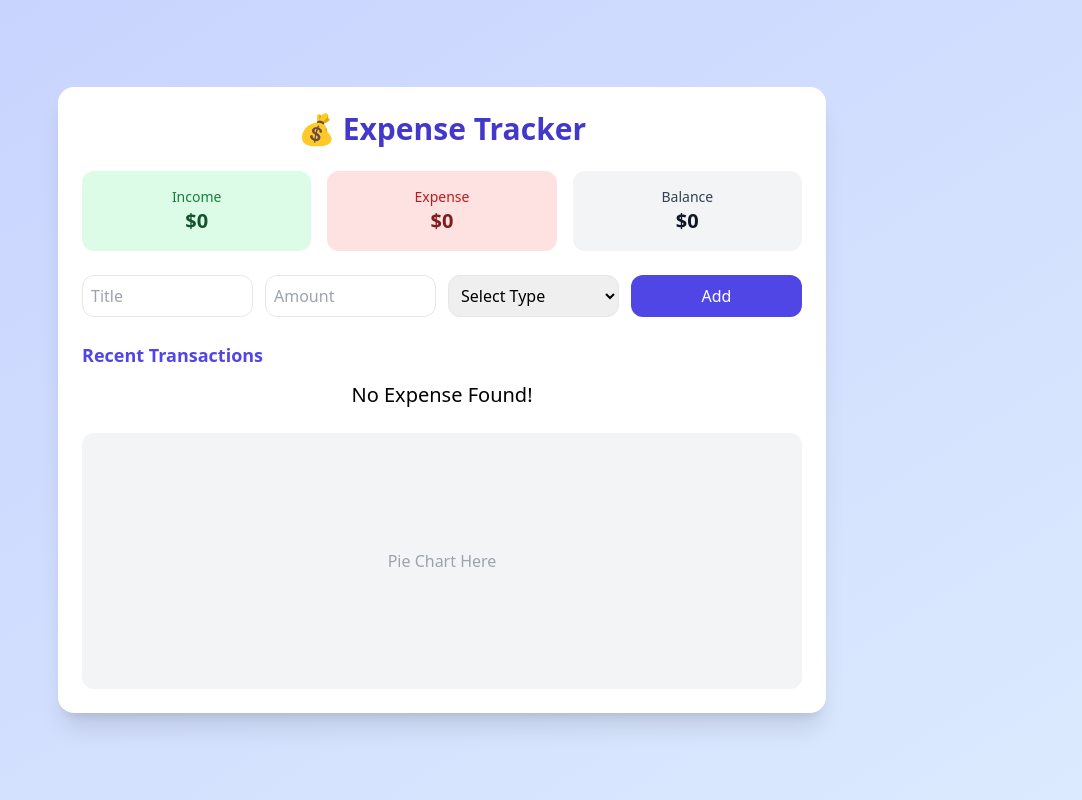
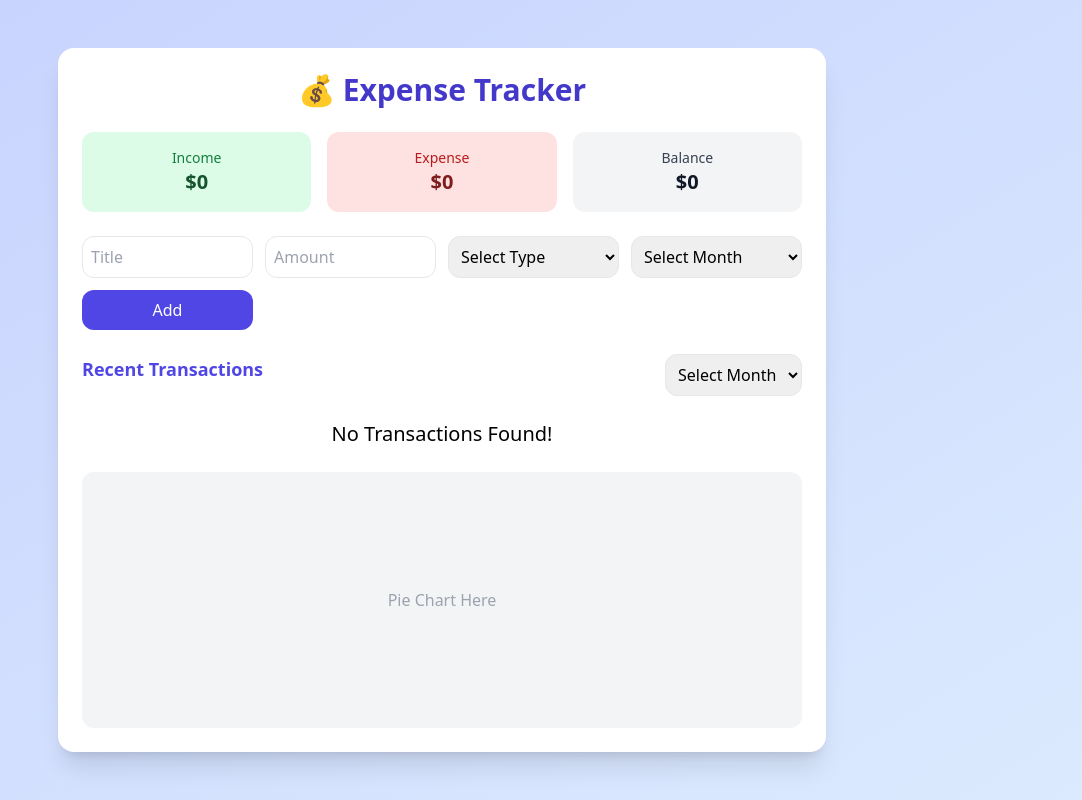
Before and after one commit to yash-sain/my-own-component-logic, a React (Create React App) app: page / in a window 1280 px wide. Shown: the whole page, without its empty margins (198-1280 px from the left). Built offline with nearby package versions, Linux system fonts and the light colour scheme; the HTML template or start-up script is replaced by a standard one.

Commit message:
add changes in expense traker app

```diff
--- a/src/components/ExpenseTrackerUI/ExpenseTrackerUI.jsx
+++ b/src/components/ExpenseTrackerUI/ExpenseTrackerUI.jsx
@@ -1,4 +1,21 @@
 import { useEffect, useState } from "react";
+
+const months = [
+    { name: "January", id: 1 },
+    { name: "February", id: 2 },
+    { name: "March", id: 3 },
+    { name: "April", id: 4 },
+    { name: "May", id: 5 },
+    { name: "June", id: 6 },
+    { name: "July", id: 7 },
+    { name: "August", id: 8 },
+    { name: "September", id: 9 },
+    { name: "October", id: 10 },
+    { name: "November", id: 11 },
+    { name: "December", id: 12 },
+];
+
+
 
 export default function ExpenseTrackerUI() {
 
@@ -10,6 +27,9 @@ export default function ExpenseTrackerUI() {
         return getTransactions ? getTransactions : []
     });
 
+    const [getMonth, setGetMonth] = useState("");
+    const [findMonth, setFindMonth] = useState("");
+
     useEffect(() => {
         localStorage?.setItem("transactions", JSON?.stringify(transactions))
     }, [transactions]);
@@ -17,7 +37,9 @@ export default function ExpenseTrackerUI() {
     const handleSubmit = (e) => {
         e?.preventDefault();
 
-        if (!title || !amount || !type) return
+        if (!title || !amount || !type || !getMonth) return
+
+        console.log(getMonth)
 
         if (type === "expense") {
             if (totalBalance < amount) {
@@ -30,14 +52,17 @@ export default function ExpenseTrackerUI() {
             id: crypto?.randomUUID(),
             title,
             amount,
-            type
+            type,
+            month: getMonth
         }
+
+        console.log(data)
 
         setTransactions(prev => [...prev, data]);
         setTitle("")
         setAmount("");
         setType("");
-
+        setGetMonth("")
     }
 
     const { totalIncome, totalExpense } = transactions.reduce((acc, curr) => {
@@ -55,6 +80,10 @@ export default function ExpenseTrackerUI() {
             ? acc + curr.amount
             : acc - curr.amount;
     }, 0);
+
+    const selectFilterData = (e) => {
+        setFindMonth(e?.target?.value)
+    }
 
     return (
         <div className="min-h-screen bg-gradient-to-br from-indigo-200 to-blue-100 p-4 flex items-center justify-center">
@@ -86,21 +115,50 @@ export default function ExpenseTrackerUI() {
                         <option value="income">Income</option>
                         <option value="expense">Expense</option>
                     </select>
+                    <select name="month" id="month" className="p-2 border rounded-xl" value={getMonth} onChange={(e) => setGetMonth(e?.target?.value)}>
+                        <option value={""}>Select Month</option>
+                        {months?.map(month => {
+                            return (
+                                <option id={month?.id} value={month?.name}>{month?.name}</option>
+                            )
+                        })}
+                    </select>
                     <button type="submit" className="bg-indigo-600 text-white rounded-xl p-2 hover:bg-indigo-700">Add</button>
                 </form>
 
                 {/* Transactions List */}
+                <div className="flex items-center justify-between mb-6">
+                    <h3 className="text-lg font-semibold text-indigo-600 mb-3">Recent Transactions</h3>
+                    <select name="month" id="month" className="p-2 border rounded-xl" value={findMonth} onChange={selectFilterData}>
+                        <option value={""}>Select Month</option>
+                        {months?.map(month => {
+                            return (
+                                <option id={month?.id} value={month?.name}>{month?.name}</option>
+                            )
+                        })}
+                    </select>
+                </div>
                 <div className="mb-6">
-                    <h3 className="text-lg font-semibold text-indigo-600 mb-3">Recent Transactions</h3>
                     <ul className="space-y-2">
-                        {transactions?.length > 0 ? transactions?.map(transaction => {
-                            return (
-                                <li key={transaction?.id} className="flex justify-between p-3 bg-gray-50 rounded-xl shadow-sm">
-                                    <span>{transaction?.title}</span>
-                                    <span className={`${transaction?.type === "income" ? "text-green-500" : "text-red-500"}`}>{transaction?.type === "income" ? transaction?.amount : -transaction?.amount}</span>
-                                </li>
-                            )
-                        }) : <div className="text-center text-xl"><h1>No Expense Found!</h1></div>}
+                        {transactions?.filter(t => findMonth ? t.month === findMonth : true).length === 0 ? (
+                            <div className="text-center text-xl">
+                                <h1>No Transactions Found!</h1>
+                            </div>
+                        ) : (
+                            <ul className="space-y-2">
+                                {transactions
+                                    .filter(transaction => findMonth ? transaction?.month === findMonth : true)
+                                    .map(transaction => (
+                                        <li key={transaction?.id} className="flex justify-between p-3 bg-gray-50 rounded-xl shadow-sm">
+                                            <span>{transaction?.title}</span>
+                                            <span className={`${transaction?.type === "income" ? "text-green-500" : "text-red-500"}`}>
+                                                {transaction?.type === "income" ? transaction?.amount : -transaction?.amount}
+                                            </span>
+                                        </li>
+                                    ))}
+                            </ul>
+                        )}
+
                     </ul>
                 </div>
 
```
